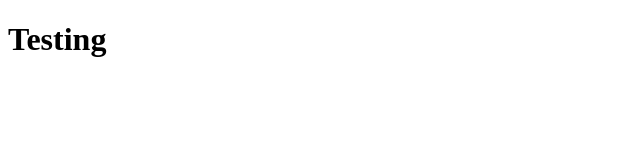
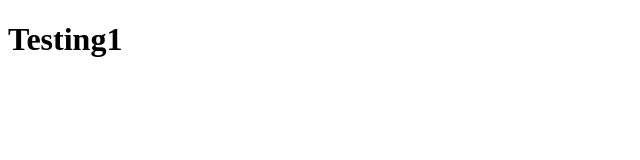
Before and after one commit to Krishnaveena/Mytest-portfolio, a plain HTML site: page index.html in a window 1280 px wide. Shown: the full height of the page, 0-640 px from the left. Drawn offline with Linux system fonts and the light colour scheme.

Commit message:
added index html h1

```diff
--- a/index.html
+++ b/index.html
@@ -5,6 +5,6 @@
     <title>Mytest-portfolio</title>
   </head>
   <body>
-  <h1> Testing </h1>
+  <h1> Testing1 </h1>
   </body>
 </html>
```
